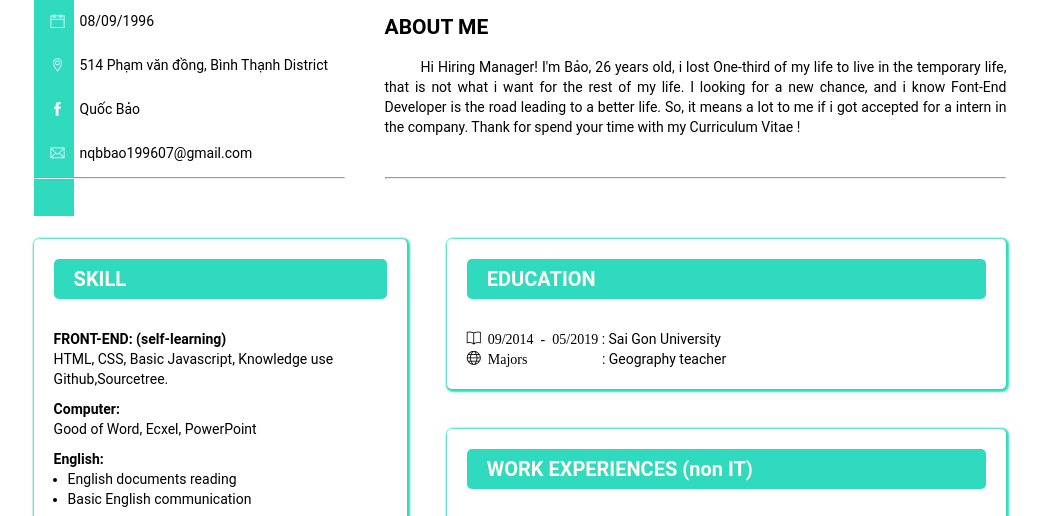
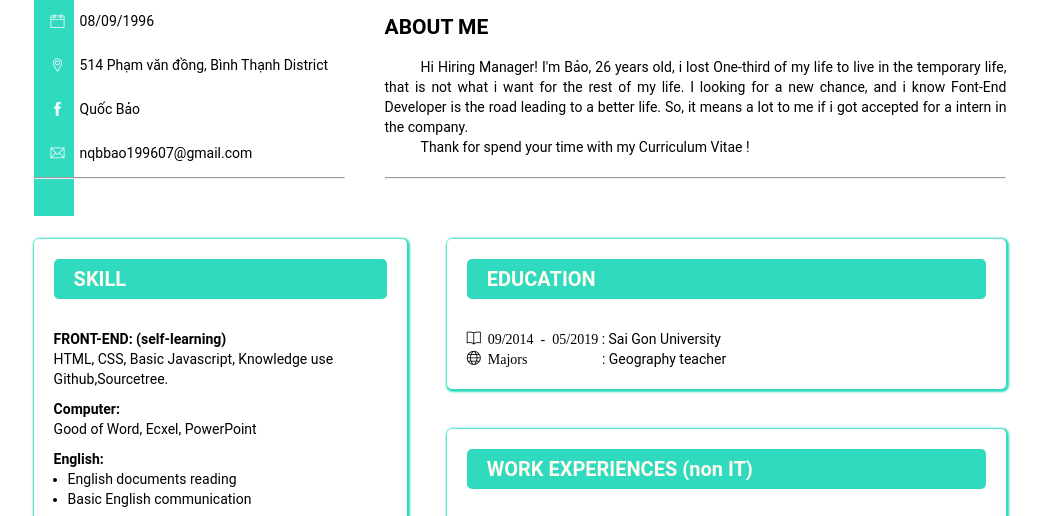
Before and after one commit to nqbbao1996/nqbbao1996-CV, a plain HTML site: page index.html in a window 1280 px wide. Shown: the part 159-675 px from the top of the page, without its empty margins (120-1161 px from the left). Drawn offline with Linux system fonts and the light colour scheme.

Commit message:
complete CV

```diff
--- a/assets/css/style.css
+++ b/assets/css/style.css
@@ -53,7 +53,7 @@ margin: auto;
     margin-top: 20px;
 }
 .info__intro p{
-    padding-bottom: 40px;
+    padding-bottom: 20px;
 }
 .info__intro span{
     margin-left: 36px;
--- a/index.html
+++ b/index.html
@@ -44,7 +44,10 @@
             <h2>ABOUT ME</h2>
             <p><span>Hi Hiring Manager! I'm Bảo, 26 years old, i lost One-third of my life to live in the temporary life, that is not what i want for the rest of my life.</span>
                 I looking for a new chance, and i know Font-End Developer is the road leading to a better life. So, it means a lot to me if i got accepted for a intern in the company.
-                Thank for spend your time with my Curriculum Vitae !</p>
+                <br> <span>
+                    Thank for spend your time with my Curriculum Vitae !
+                </span>
+            </p>
             <hr>
         </div>
     </div>
```
